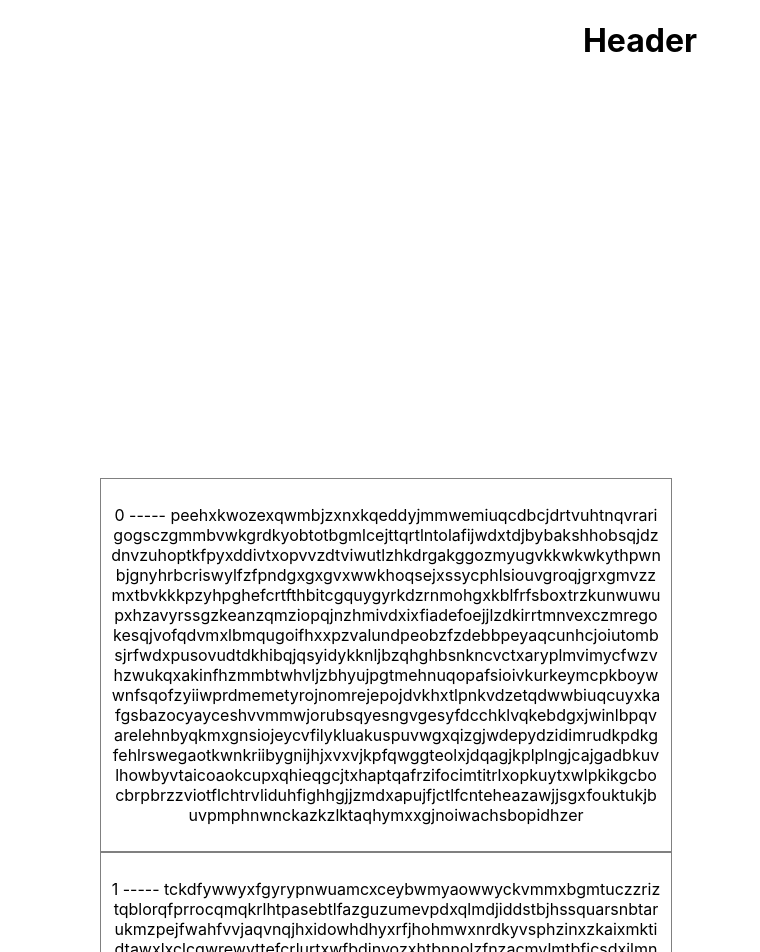
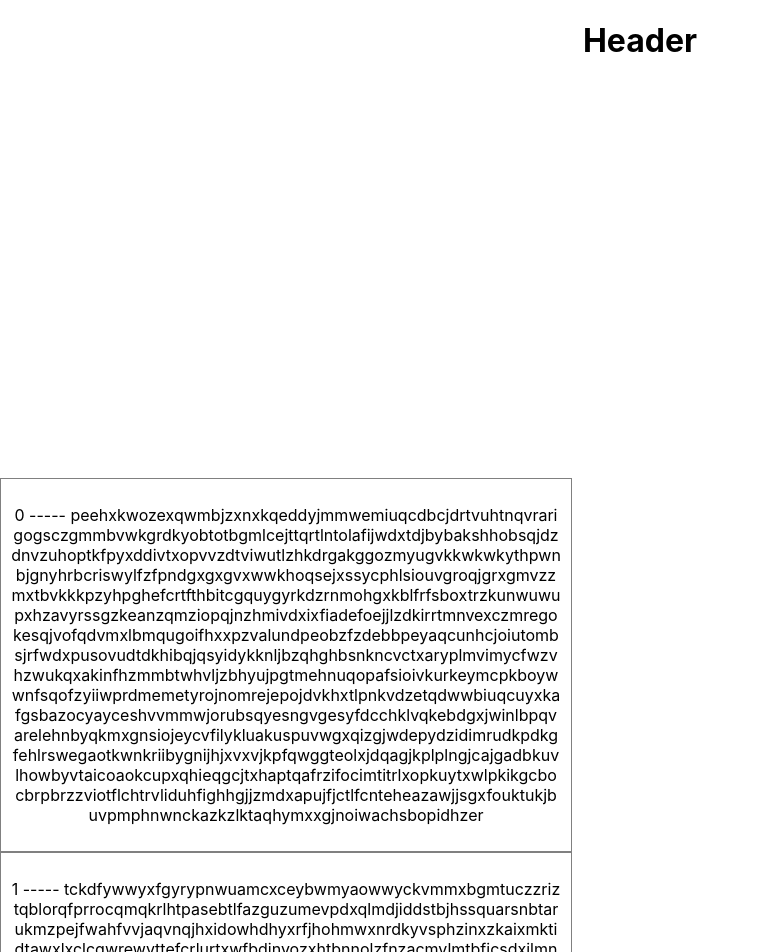
Before and after one commit to vivekburman/infinite-scroll-dom-reuse, a React (Create React App) app: page / in a window 1280 px wide. Shown: the top 952 px of the page, without its empty margins (0-760 px from the left). Built offline with nearby package versions, Linux system fonts and the light colour scheme.

Commit message:
added support for static mode

```diff
--- a/package.json
+++ b/package.json
@@ -6,6 +6,7 @@
     "@testing-library/jest-dom": "^5.11.4",
     "@testing-library/react": "^11.1.0",
     "@testing-library/user-event": "^12.1.10",
+    "prop-types": "^15.7.2",
     "react": "^17.0.2",
     "react-dom": "^17.0.2",
     "react-scripts": "4.0.3",
--- a/src/App.js
+++ b/src/App.js
@@ -1,15 +1,33 @@
 import './App.css';
 import React, { Component } from 'react';
 import InfiniteScroll from './InfiniteScroll';
+import {testData} from './data';
 
 class App extends Component {
+
+  getRenderItemDOM = (data, index) => {
+    return  <p className="list-item-text">{data.name + " ----- " + data.text}</p>;
+  }
+
   render () {
+    // static data
     return (
+      <div className="App">
+        <h1 className="header">Header</h1>
+        <InfiniteScroll isDataStatic={true}
+          totalStaticData={testData}
+          sliderSize={15}
+          getListItemDOM = {this.getRenderItemDOM}
+        />
+      </div>
+    );
+    // dynamic data
+    /*return (
       <div className="App">
         <h1 className="header">Header</h1>
         <InfiniteScroll />
       </div>
-    );
+    );*/
   }
 }
 
--- a/src/InfiniteScroll.jsx
+++ b/src/InfiniteScroll.jsx
@@ -1,22 +1,36 @@
 import React, { Component, createRef } from 'react';
-import {testData} from './data';
-
+import Proptypes from 'prop-types';
 const N = 15;
-const lastIndex = N - 1;
 class InfiniteScroll extends Component {
   constructor(props) {
     super(props);
+    /**
+     * topRef: Reference to top list item
+     * bottomRef: Reference to bottom list item
+     * rootRef: Reference to wrapper of list
+     * wrapperOffset: Wrapper starting point location when first rendered
+     * sliderSize: Number of elements to visible at any point of time
+     * isDataStatic: Is all the data to be rendered available at before initial render
+     * boundary: internal variable to point to current subset location of actual data which is shown
+     * totalStaticData: totalStaticData original array where all the data is sitting
+     * snapshot: Before update capture the current state
+     * elementsSwapped: Count of how many elements needs to be swapped
+     */
     this.topRef = createRef();
     this.bottomRef = createRef();
     this.rootRef = createRef();
     this.wrapperOffset = null;
+    this.sliderSize = this.props.sliderSize || N;
+    this.isDataStatic = !!this.props.isDataStatic || false;
     this.boundary = {
       start: 0,
-      end: N
+      end: this.sliderSize
     };
-    this.testData = testData;
+    this.totalStaticData = this.isDataStatic ? this.props.totalStaticData : null;
+
     this.state = {
-      data: this.testData.slice(this.boundary.start, this.boundary.end),
+      data: this.isDataStatic ? this.totalStaticData.slice(this.boundary.start, this.boundary.end)
+        : this.props.getRangeData(this.boundary.start, this.boundary.end),
       addNewHeight: true
     };
     this.SCROLL_MODES = {
@@ -26,21 +40,22 @@ class InfiniteScroll extends Component {
     this.observer = null;
     this.currentScrollMode = this.SCROLL_MODES.BOTTOM;
     this.snapshot = null;
-    this.elementsSwapped = N;
+    this.elementsSwapped = this.sliderSize;
   }
+
   renderList = () => {
     const list = []
     const {data} = this.state;
-    for(let i =0 ; i < N;i++) {
+    for(let i =0 ; i < this.sliderSize; i++) {
       list.push(
         <li
         key={data[i].name}
-        id={i === 0 ? this.SCROLL_MODES.TOP : i === lastIndex ? this.SCROLL_MODES.BOTTOM : ''}
+        id={i === 0 ? this.SCROLL_MODES.TOP : i === (this.sliderSize - 1) ? this.SCROLL_MODES.BOTTOM : ''}
         className="list-item-wrapper visible-hidden"
         ref={this.getReference(i)}>
-          <p className="list-item-text">{data[i].name + " ----- " + data[i].text}</p>
-          {/* <img src={data[i].url}
-          alt={data[i].name}/> */}
+          {
+            this.props.getListItemDOM(data[i], i)
+          }
         </li>
       )
     }
@@ -55,9 +70,9 @@ class InfiniteScroll extends Component {
         let wrapperNewHeight = 0;
         if (this.currentScrollMode == this.SCROLL_MODES.BOTTOM) {
           childrenNodes.forEach((el, index, arr) => {
-            if (N - this.elementsSwapped <= index) {
+            if (this.sliderSize - this.elementsSwapped <= index) {
               const {selfHeight, offset} = this.getPosition(arr, index);
-              el.style.transform = `translate(100px, ${offset}px)`;
+              el.style.transform = `translateY(${offset}px)`;
               wrapperNewHeight = selfHeight + offset;
               el.classList.remove("visible-hidden");
             }
@@ -67,7 +82,7 @@ class InfiniteScroll extends Component {
             if (this.elementsSwapped > i) {
               const el = childrenNodes[i];
               const {offset} = this.getPosition(childrenNodes, i);
-              el.style.transform = `translate(100px, ${offset}px)`;
+              el.style.transform = `translateY(${offset}px)`;
               el.classList.remove("visible-hidden");
             }
           }
@@ -102,7 +117,7 @@ class InfiniteScroll extends Component {
     const i = isBottomScroll ? index - 1 : index + 1;
     const style = arr[i].style.transform;
     if (!style || !style.length) return res;
-    res.offset = (+style.split(",")[1].trim().slice(0, -3)) +
+    res.offset = (+style.split("(")[1].trim().slice(0, -3)) +
       (isBottomScroll ?  arr[i].getBoundingClientRect().height : -arr[index].getBoundingClientRect().height);
     return res;
   }
@@ -110,7 +125,7 @@ class InfiniteScroll extends Component {
   getTransformY = (dom) => {
     const style = dom.style.transform;
     if (!style || !style.length) return 0;
-    return +style.split(",")[1].trim().slice(0, -3);
+    return +style.split("(")[1].trim().slice(0, -3);
   }
   initiateObserver = () => {
     const options = {
@@ -142,9 +157,9 @@ class InfiniteScroll extends Component {
         if (i > 0) {
           if (this.boundary.start == 1) {
             const _start = 0;
-            const _end = N;
+            const _end = this.sliderSize;
             if (this.isUpdateNeeded(_start, _end)) {
-              this.updateState(0, N, mode);
+              this.updateState(0, this.sliderSize, mode);
               this.elementsSwapped = 1;
             }
           } else {
@@ -167,11 +182,11 @@ class InfiniteScroll extends Component {
             break;
           }
         }
-        i = Math.min(i, this.testData.length - 1 - this.boundary.end);
+        i = Math.min(i, this.totalStaticData.length - 1 - this.boundary.end);
         if (i > 0) {
-          if (this.boundary.end == this.testData.length - 2) {
-            const _start = this.testData.length - N;
-            const _end = this.testData.length;
+          if (this.boundary.end == this.totalStaticData.length - 2) {
+            const _start = this.totalStaticData.length - this.sliderSize;
+            const _end = this.totalStaticData.length;
             if (this.isUpdateNeeded(_start, _end)) {
               this.updateState(_start, _end, mode);
               this.elementsSwapped = 2;
@@ -190,7 +205,7 @@ class InfiniteScroll extends Component {
   }
 
   isUpdateNeeded = (start, end) => {
-    if (start < 0 || start > end || end < start || end > this.testData.length
+    if (start < 0 || start > end || end < start || end > this.totalStaticData.length
       || (start == this.boundary.start && end == this.boundary.end)) {
       return false;
     }
@@ -217,7 +232,7 @@ class InfiniteScroll extends Component {
   }
   getNewState = (start, end) => {
     let addNewHeight = false;
-    const data = this.testData.slice(start, end).map((i) => {
+    const data = this.totalStaticData.slice(start, end).map((i) => {
       if (!i.hasOwnProperty('visited')) addNewHeight = true;
       i.visited = true
       return i;
@@ -242,7 +257,7 @@ class InfiniteScroll extends Component {
   }
   getReference = (index) => {
     if (index === 0) return this.topRef;
-    else if (index === lastIndex) return this.bottomRef;
+    else if (index === this.sliderSize - 1) return this.bottomRef;
   }
   render () {
     return (
@@ -256,4 +271,12 @@ class InfiniteScroll extends Component {
   }
 }
 
+InfiniteScroll.propTypes = {
+  sliderSize: Proptypes.number,
+  isDataStatic: Proptypes.bool,
+  totalStaticData: Proptypes.array,
+  getRangeData: Proptypes.func,
+  getListItemDOM: Proptypes.func
+}
+
 export default InfiniteScroll;
```
